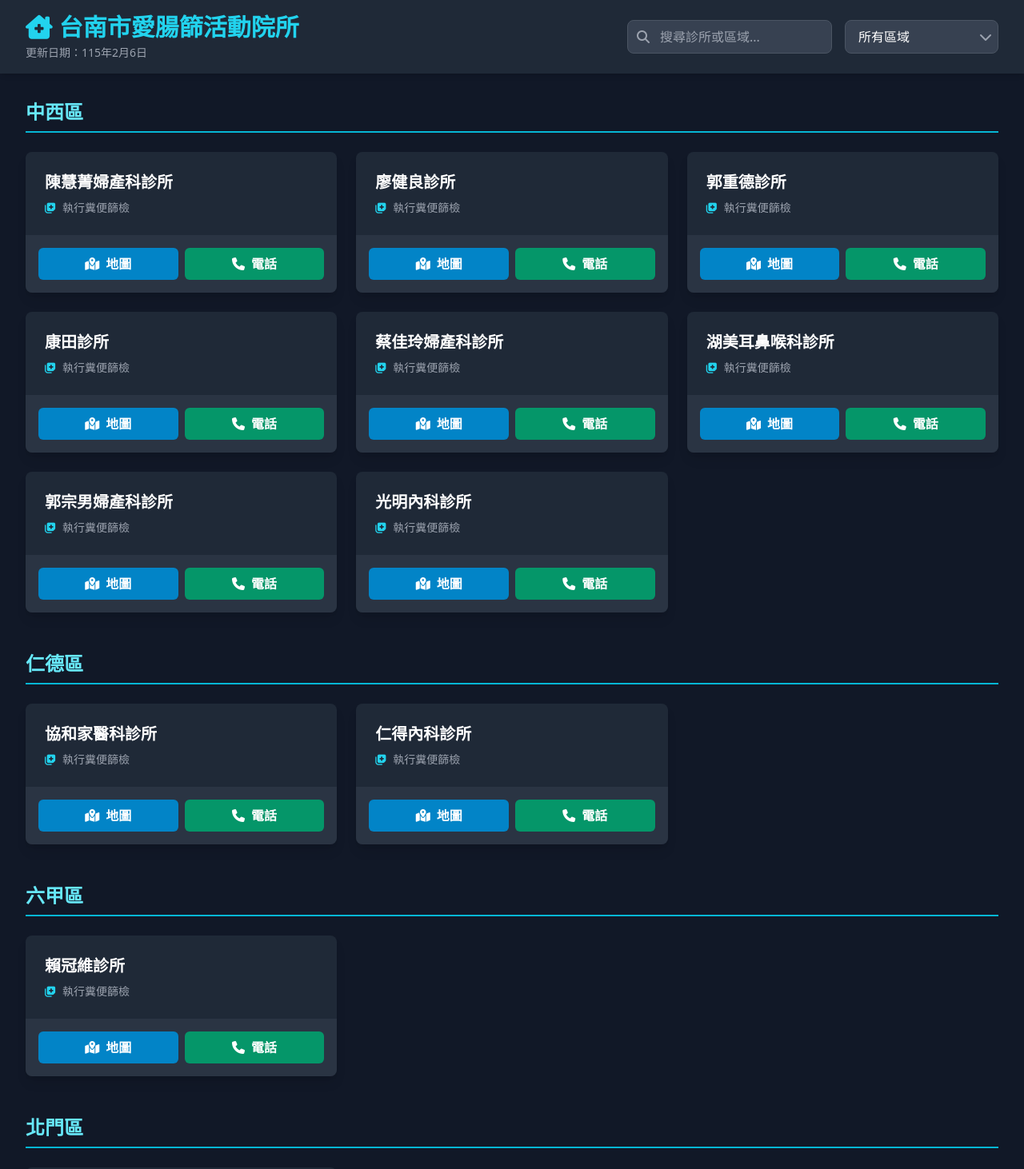
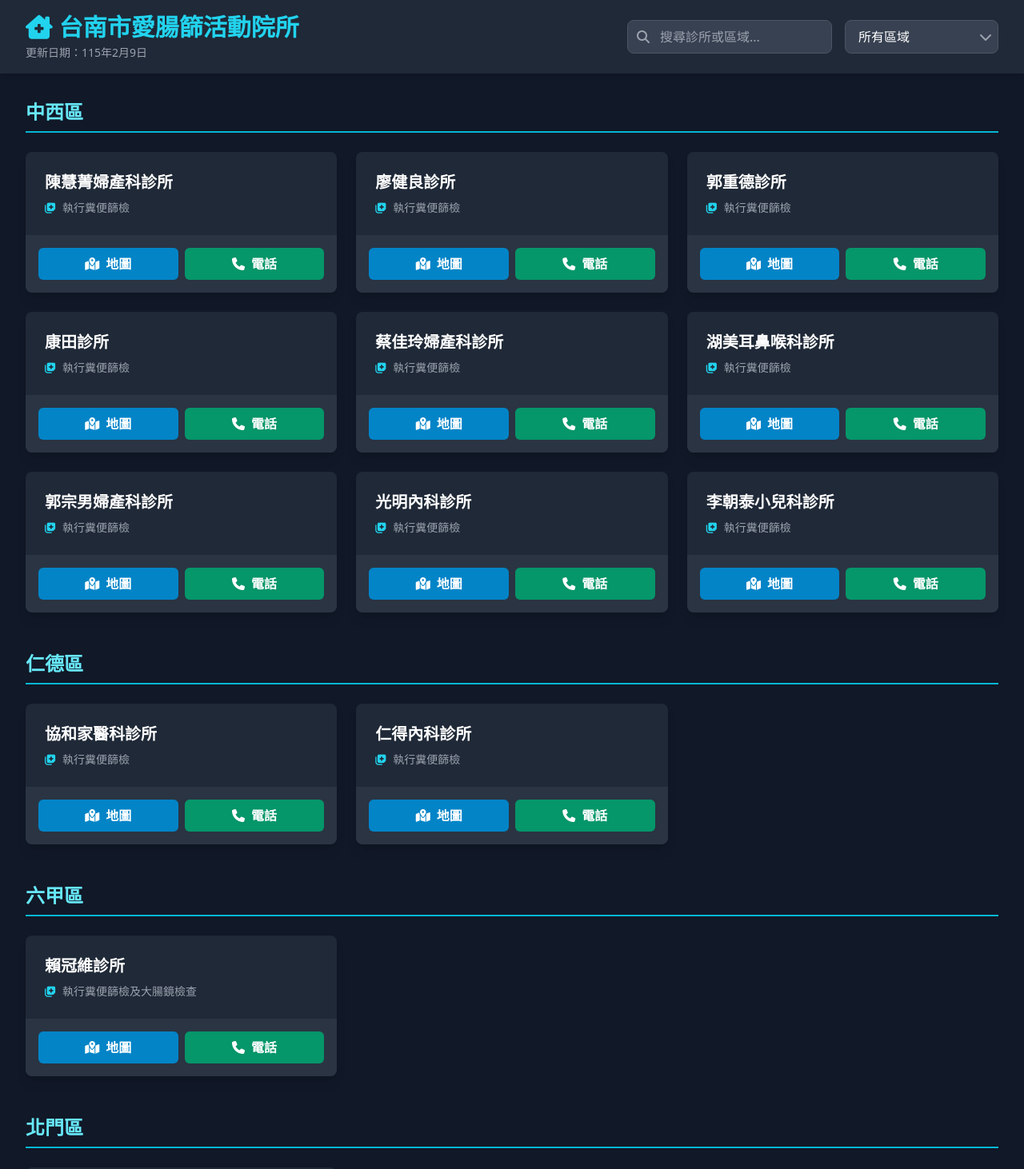
Before and after one commit to s97213a/2026.02.04-ai, a React (Vite) app in the folder ai/: page / in a window 1280 px wide. Shown: the top 1462 px of the page at 80% size. Built offline with nearby package versions, Linux system fonts and the light colour scheme.

Commit message:
Add files via upload

```diff
--- a/ai/App.tsx
+++ b/ai/App.tsx
@@ -46,7 +46,7 @@ const App: React.FC = () => {
               <h1 className="text-2xl md:text-3xl font-bold text-cyan-400 whitespace-nowrap">
                 <i className="fas fa-clinic-medical mr-2"></i>台南市愛腸篩活動院所
               </h1>
-              <p className="text-sm text-gray-400 mt-1">更新日期：115年2月6日</p>
+              <p className="text-sm text-gray-400 mt-1">更新日期：115年2月9日</p>
             </div>
             <div className="flex flex-col sm:flex-row items-center gap-4 w-full sm:w-auto">
               <div className="relative w-full sm:w-auto">
--- a/ai/constants.ts
+++ b/ai/constants.ts
@@ -14,9 +14,9 @@ export const clinicData: Clinic[] = [
   { name: '洪允宗診所', district: '南區', services: '執行糞便篩檢' },
   { name: '明崑診所', district: '安南區', services: '執行糞便篩檢' },
   { name: '李昭榮內科診所', district: '南區', services: '執行糞便篩檢及大腸鏡檢查' },
-  { name: '翰康診所', district: '永康區', services: '執行糞便篩檢' },
-  { name: '魏大倫耳鼻喉科診所', district: '安南區', services: '執行糞便篩檢及大腸鏡檢查' },
-  { name: '賴冠維診所', district: '六甲區', services: '執行糞便篩檢' },
+  { name: '翰康診所', district: '永康區', services: '執行糞便篩檢及大腸鏡檢查' },
+  { name: '魏大倫耳鼻喉科診所', district: '安南區', services: '執行糞便篩檢' },
+  { name: '賴冠維診所', district: '六甲區', services: '執行糞便篩檢及大腸鏡檢查' },
   { name: '丁慶雄耳鼻喉科診所', district: '東區', services: '執行糞便篩檢' },
   { name: '陳慧菁婦產科診所', district: '中西區', services: '執行糞便篩檢' },
   { name: '陳昱成耳鼻喉科診所', district: '安南區', services: '執行糞便篩檢' },
@@ -117,4 +117,8 @@ export const clinicData: Clinic[] = [
   { name: '安佑家庭醫學科', district: '東區', services: '執行糞便篩檢' },
   { name: '佳祐診所', district: '安定區', services: '執行糞便篩檢' },
   { name: '郭達霖家庭醫學科診所', district: '永康區', services: '執行糞便篩檢' },
+  { name: '三愛診所', district: '永康區', services: '執行糞便篩檢' },
+  { name: '王俊富耳鼻喉科診所', district: '北區', services: '執行糞便篩檢' },
+  { name: '康麟診所', district: '永康區', services: '執行糞便篩檢' },
+  { name: '李朝泰小兒科診所', district: '中西區', services: '執行糞便篩檢' },
 ];
```
